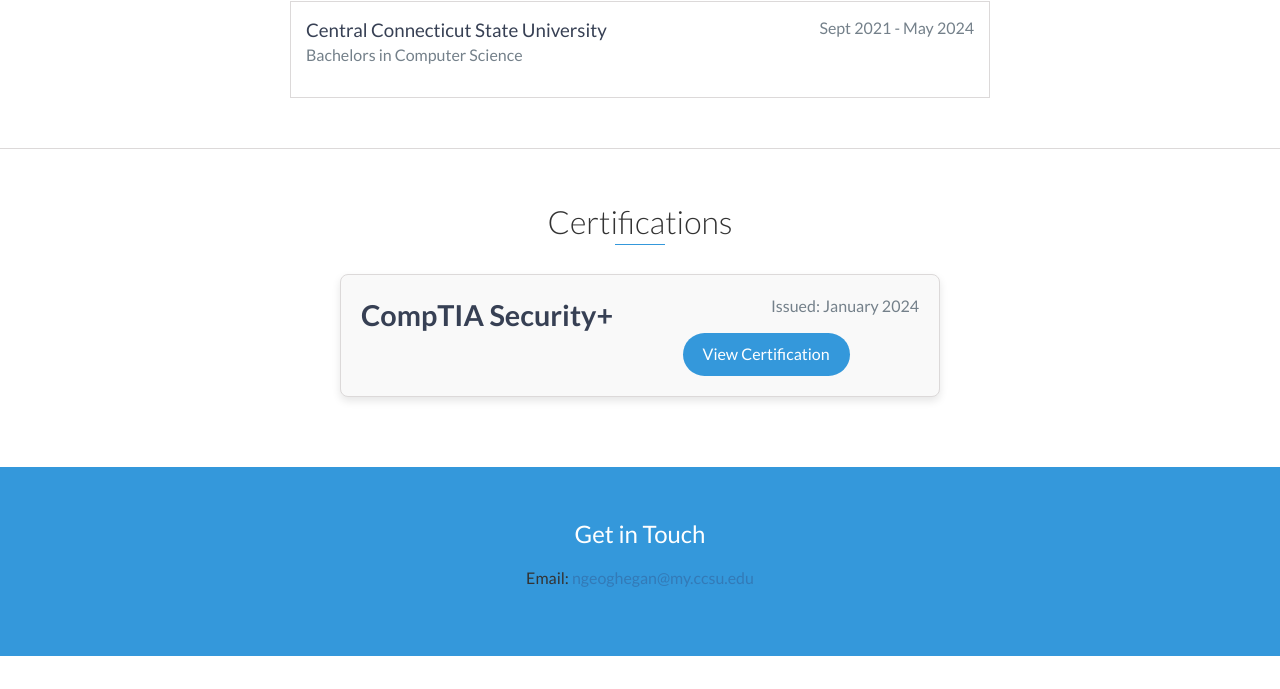
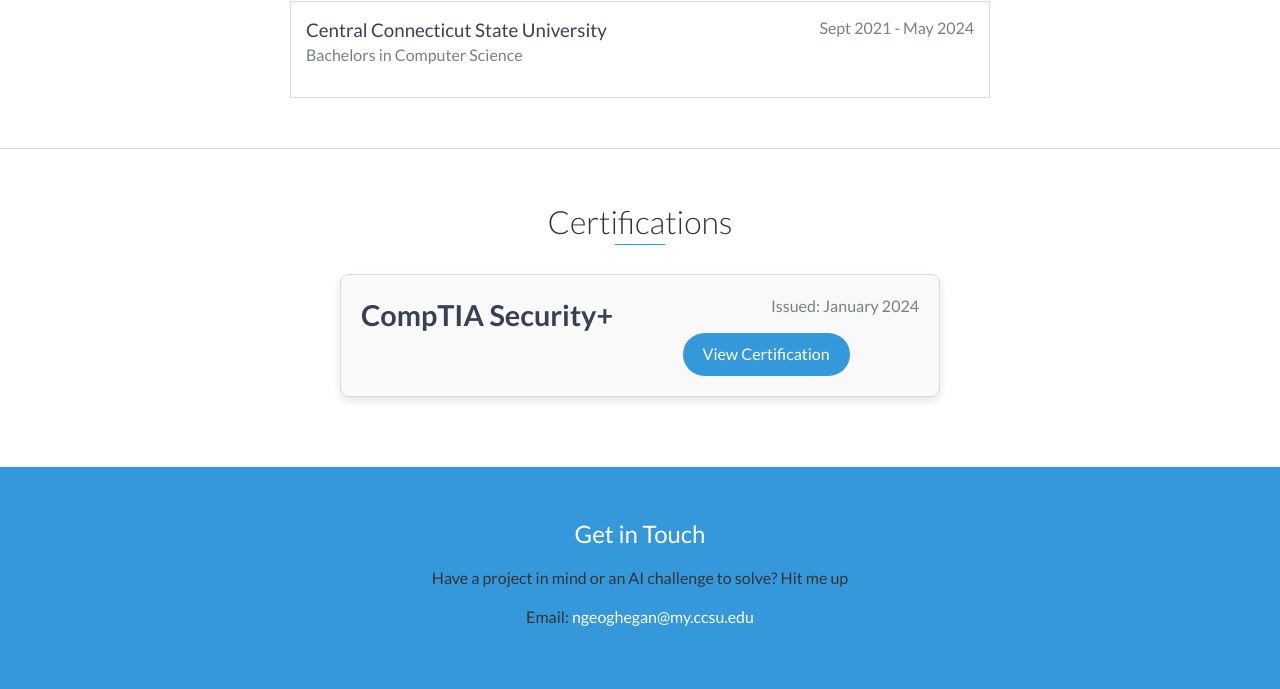
Before and after one commit to nealgoogs/nealgoogs.github.io, a website: page index.html in a window 1280 px wide. Shown: the part 1388-2077 px from the top of the page. Drawn offline with nearby package versions, Linux system fonts and the light colour scheme.

Commit message:
minor change

```diff
--- a/index.html
+++ b/index.html
@@ -128,7 +128,8 @@
 
     <div id="contact">
         <h2>Get in Touch</h2>
-        <p>Email: <a href="mailto:ngeoghegan@my.ccsu.edu">ngeoghegan@my.ccsu.edu</a></p>
+        <p>Have a project in mind or an AI challenge to solve? Hit me up</p>
+        <p>Email: <a href="mailto:ngeoghegan@my.ccsu.edu" style="color: white;">ngeoghegan@my.ccsu.edu</a></p>
     </div>
 
     <footer>
```
